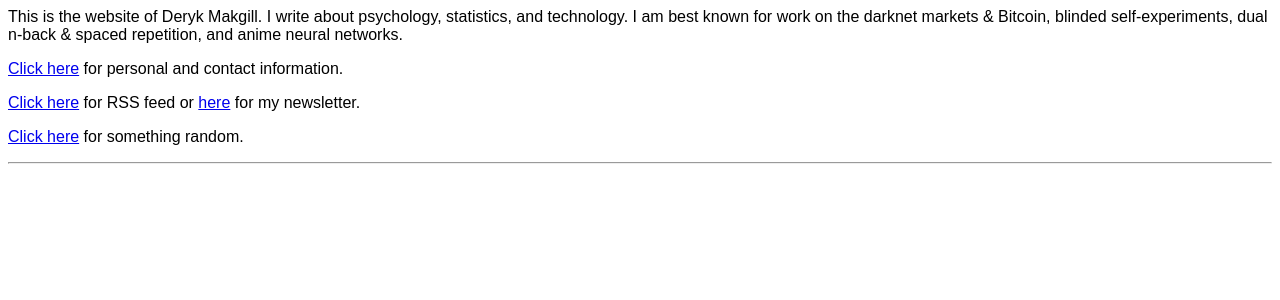
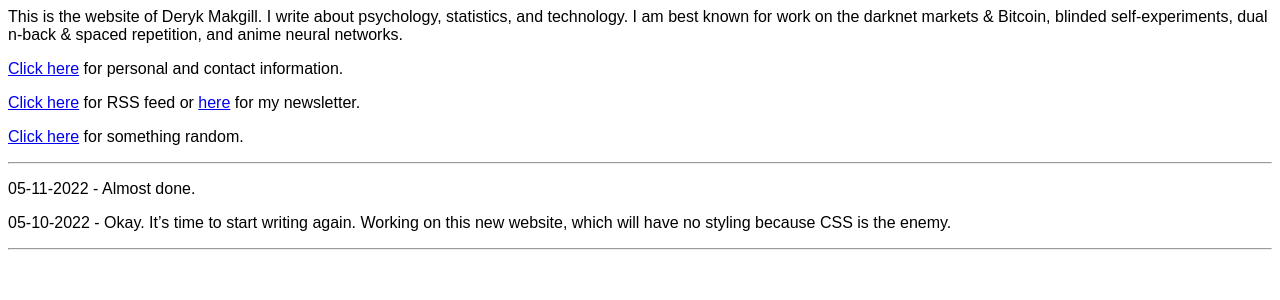
Before and after one commit to 0x000m/old, a Jekyll site: the page built from index.md, in a window 1280 px wide. Shown: the top 300 px of the page. Built offline with Jekyll 4.4.1, drawn with Linux system fonts in a browser that asks for light colours.

Commit message:
Update index.md

```diff
--- a/index.md
+++ b/index.md
@@ -11,3 +11,9 @@ This is the website of Deryk Makgill. I write about psychology, statistics, and
 [Click here](/random) for something random.
 
 ---
+
+05-11-2022 - Almost done.
+
+05-10-2022 - Okay. It's time to start writing again. Working on this new website, which will have no styling because CSS is the enemy.
+
+---
```
